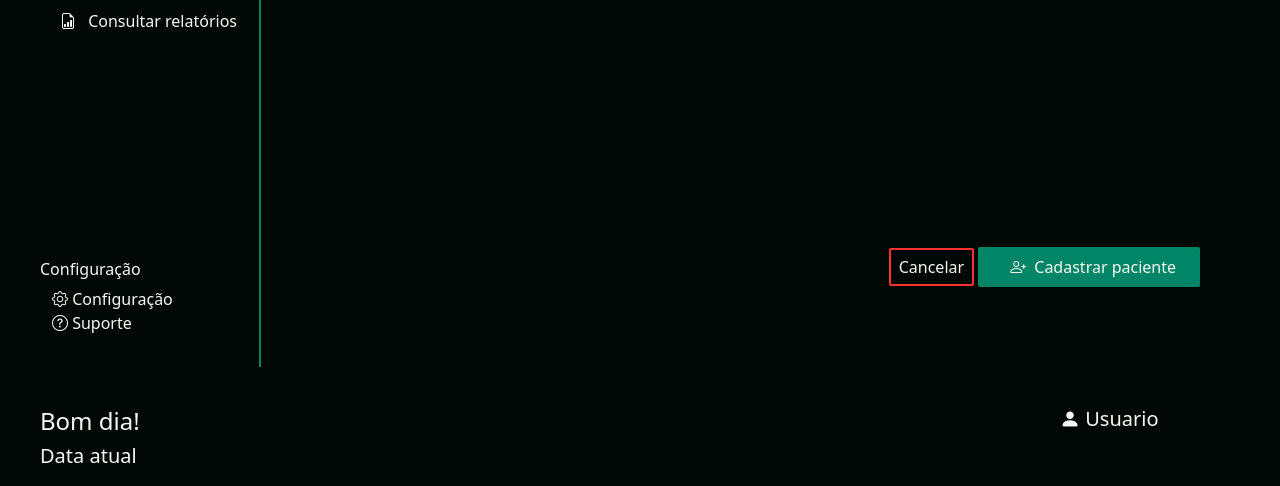
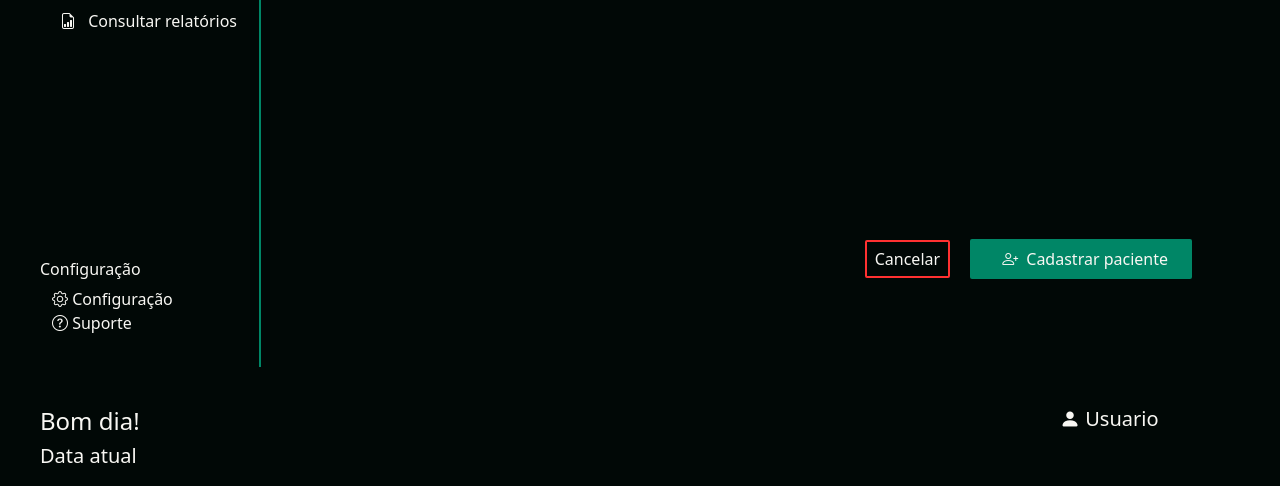
Before and after one commit to AnnaSilva-dev/Sistema-Laboratorial-Odisseu, a Django app: page /cadastrar_paciente in a window 1280 px wide. Shown: the part 433-919 px from the top of the page. Run offline with Django 5.2, Linux system fonts and the light colour scheme; some libraries are stand-ins or nearby versions.

Commit message:
fix forms

```diff
--- a/odisseu/forms.py
+++ b/odisseu/forms.py
@@ -43,7 +43,11 @@ class AgendamentoForm(forms.Form):
 
     paciente = forms.ModelChoiceField(
         queryset=Paciente.objects.all(),
-        label='Paciente'
+        # label='Paciente'
+
+        widget=forms.Select(attrs={
+                'class': 'paciente'
+            })
     )
 
     exames = forms.MultipleChoiceField(
--- a/odisseu/static/odisseu/css/style.css
+++ b/odisseu/static/odisseu/css/style.css
@@ -42,12 +42,13 @@ body{
 }
 
 /* forms */
-form {
+
+.form-paciente {
 display: flex;
 flex-wrap: wrap;
 }
 
-form p {
+.form-paciente p {
     min-width: 250px;
     margin-bottom: 15px;
 }
--- a/odisseu/templates/agendar_exame.html
+++ b/odisseu/templates/agendar_exame.html
@@ -43,7 +43,7 @@
         </p>
         {{form.solicitante}} <br><br>
 
-        <button type="submit">
+        <button class="sucesso" type="submit">
             Agendar exames
         </button>
 
--- a/odisseu/templates/cadastrar_paciente.html
+++ b/odisseu/templates/cadastrar_paciente.html
@@ -5,13 +5,13 @@
     <p>Preencha os campos abaixo para cadastrar um novo</br> paciente no sistema</p>
 
     <nav class="container-fluid">
-        <form method="POST">
+        <form method="POST" class="form-paciente">
             {% csrf_token %}
 
             {{ form.as_p }}
             <section class="botoes position-absolute bottom-0 end-0">
-                <button class="cancelar px-2" type="cancel">Cancelar</button>
-                <button class="sucesso p-2 px-4 border-0" type="submit"><span class="bi bi-person-plus p-2"></span>Cadastrar paciente</button>
+                <button class="cancelar px-2 m-2" type="cancel">Cancelar</button>
+                <button class="sucesso p-2 px-4 border-0 m-2" type="submit"><span class="bi bi-person-plus p-2"></span>Cadastrar paciente</button>
             </section>
         </form>
     </nav>
```
